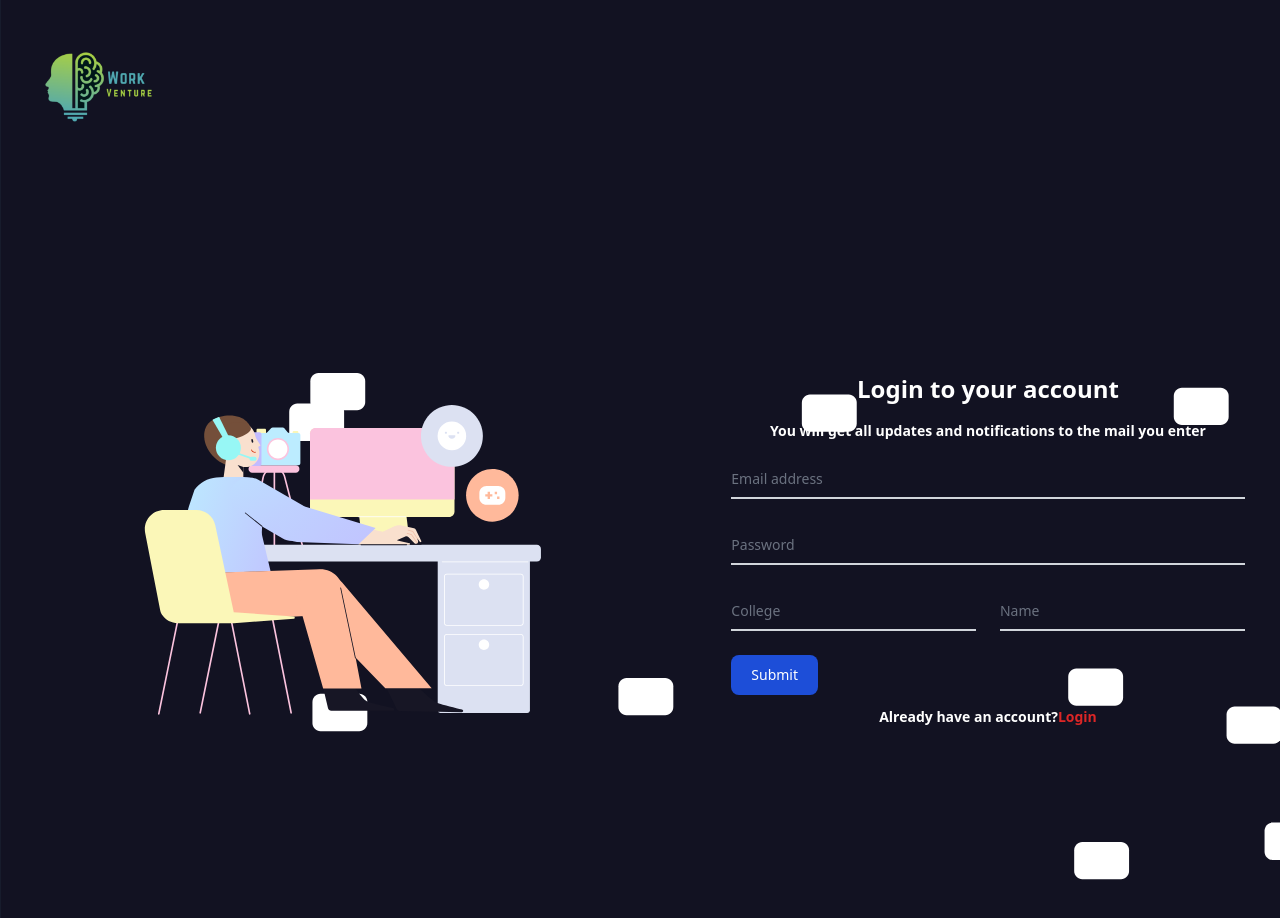
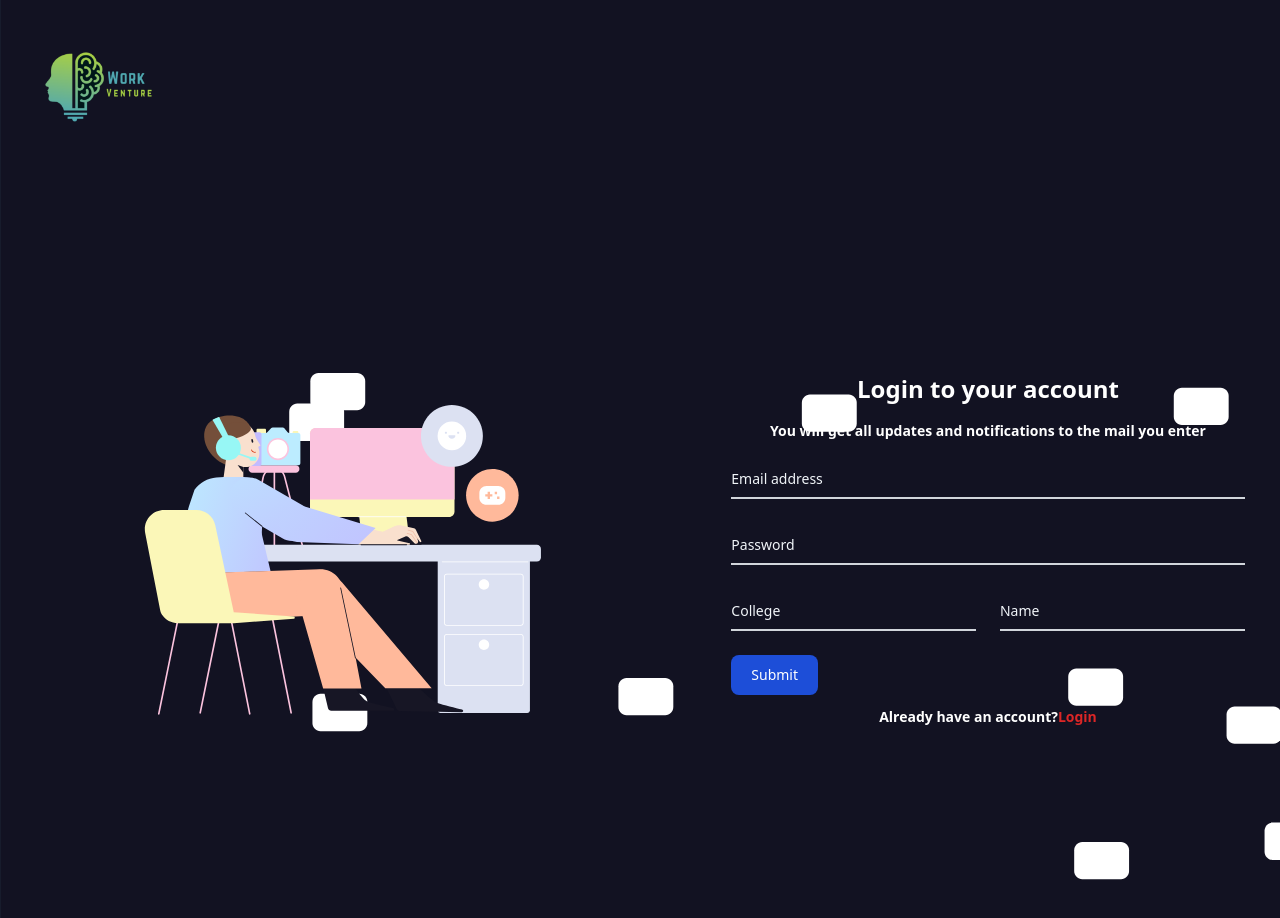
Before and after one commit to MVRKKSK/work-venture-frontend, a React (Create React App) app: page /signup in a window 1280 px wide. Shown: the top 918 px of the page. Built offline with nearby package versions, Linux system fonts and the light colour scheme; no server answers.

Commit message:
changed font colot

```diff
--- a/src/components/authentication/Login.jsx
+++ b/src/components/authentication/Login.jsx
@@ -59,7 +59,7 @@ const Login = () => {
                   <label for="floating_email" className="peer-focus:font-medium absolute text-sm dark:text-gray-500 dark:text-gray-400 duration-300 transform -translate-y-6 scale-75 top-3 -z-10 origin-[0] peer-focus:left-0 peer-focus:text-blue-600 peer-focus:text-blue-500 peer-placeholder-shown:scale-100 peer-placeholder-shown:translate-y-0 peer-focus:scale-75 peer-focus:-translate-y-6">Email address</label>
                 </div>
                 <div className="relative z-0 mb-6 w-full group">
-                  <input onChange={handleChange} type="password" name="password" id="floating_password" className="block py-2.5 px-0 w-full text-sm dark:text-gray-900 bg-transparent border-0 border-b-2 border-gray-300 appearance-none text-gray-500 border-gray-600 focus:border-blue-500 focus:outline-none focus:ring-0 focus:border-blue-600 peer" placeholder=" " required />
+                  <input onChange={handleChange} type="password" name="password" id="floating_password" className="block py-2.5 px-0 w-full text-sm dark:text-slate-100 bg-transparent border-0 border-b-2 border-gray-300 appearance-none text-gray-500 border-gray-600 focus:border-blue-500 focus:outline-none focus:ring-0 focus:border-blue-600 peer" placeholder=" " required />
                   <label for="floating_password" className="peer-focus:font-medium absolute text-sm dark:text-gray-500 dark:text-gray-400 duration-300 transform -translate-y-6 scale-75 top-3 -z-10 origin-[0] peer-focus:left-0 peer-focus:text-blue-600 peer-focus:text-blue-500 peer-placeholder-shown:scale-100 peer-placeholder-shown:translate-y-0 peer-focus:scale-75 peer-focus:-translate-y-6">Password</label>
                 </div>
                 <button type="submit" className="text-white bg-blue-700 hover:bg-blue-800 focus:ring-4 focus:outline-none focus:ring-blue-300 font-medium rounded-lg text-sm w-full sm:w-auto px-5 py-2.5 text-center bg-blue-600 hover:bg-blue-700 focus:ring-blue-800">Submit</button>
--- a/src/components/authentication/Signup.jsx
+++ b/src/components/authentication/Signup.jsx
@@ -57,20 +57,20 @@ const Signup = () => {
               <form onSubmit={handleSubmit}>
                 <div class="relative z-0 mb-6 w-full group">
                   <input type="email" onChange={handleChange} name="email" id="floating_email" class="block py-2.5 px-0 w-full text-sm text-gray-900 bg-transparent border-0 border-b-2 border-gray-300 appearance-none dark:text-white dark:border-gray-600 dark:focus:border-blue-500 focus:outline-none focus:ring-0 focus:border-blue-600 peer" placeholder=" " required />
-                  <label for="floating_email" class="peer-focus:font-medium absolute text-sm text-gray-500 dark:text-gray-400 duration-300 transform -translate-y-6 scale-75 top-3 -z-10 origin-[0] peer-focus:left-0 peer-focus:text-blue-600 peer-focus:dark:text-blue-500 peer-placeholder-shown:scale-100 peer-placeholder-shown:translate-y-0 peer-focus:scale-75 peer-focus:-translate-y-6">Email address</label>
+                  <label for="floating_email" class="peer-focus:font-medium absolute text-sm text-slate-100 dark:text-gray-400 duration-300 transform -translate-y-6 scale-75 top-3 -z-10 origin-[0] peer-focus:left-0 peer-focus:text-blue-600 peer-focus:dark:text-blue-500 peer-placeholder-shown:scale-100 peer-placeholder-shown:translate-y-0 peer-focus:scale-75 peer-focus:-translate-y-6">Email address</label>
                 </div>
                 <div class="relative z-0 mb-6 w-full group">
                   <input type="password" onChange={handleChange} name="password" id="floating_password" class="block py-2.5 px-0 w-full text-sm text-gray-900 bg-transparent border-0 border-b-2 border-gray-300 appearance-none dark:text-white dark:border-gray-600 dark:focus:border-blue-500 focus:outline-none focus:ring-0 focus:border-blue-600 peer" placeholder=" " required />
-                  <label for="floating_password" class="peer-focus:font-medium absolute text-sm text-gray-500 dark:text-gray-400 duration-300 transform -translate-y-6 scale-75 top-3 -z-10 origin-[0] peer-focus:left-0 peer-focus:text-blue-600 peer-focus:dark:text-blue-500 peer-placeholder-shown:scale-100 peer-placeholder-shown:translate-y-0 peer-focus:scale-75 peer-focus:-translate-y-6">Password</label>
+                  <label for="floating_password" class="peer-focus:font-medium absolute text-sm text-slate-100 dark:text-gray-400 duration-300 transform -translate-y-6 scale-75 top-3 -z-10 origin-[0] peer-focus:left-0 peer-focus:text-blue-600 peer-focus:dark:text-blue-500 peer-placeholder-shown:scale-100 peer-placeholder-shown:translate-y-0 peer-focus:scale-75 peer-focus:-translate-y-6">Password</label>
                 </div>
                 <div class="grid md:grid-cols-2 md:gap-6">
                   <div class="relative z-0 mb-6 w-full group">
                     <input type="text" onChange={handleChange} name="college" id="floating_first_name" class="block py-2.5 px-0 w-full text-sm text-gray-900 bg-transparent border-0 border-b-2 border-gray-300 appearance-none dark:text-white dark:border-gray-600 dark:focus:border-blue-500 focus:outline-none focus:ring-0 focus:border-blue-600 peer" placeholder=" " required />
-                    <label for="floating_first_name" class="peer-focus:font-medium absolute text-sm text-gray-500 dark:text-gray-400 duration-300 transform -translate-y-6 scale-75 top-3 -z-10 origin-[0] peer-focus:left-0 peer-focus:text-blue-600 peer-focus:dark:text-blue-500 peer-placeholder-shown:scale-100 peer-placeholder-shown:translate-y-0 peer-focus:scale-75 peer-focus:-translate-y-6">College</label>
+                    <label for="floating_first_name" class="peer-focus:font-medium absolute text-sm text-slate-100 dark:text-gray-400 duration-300 transform -translate-y-6 scale-75 top-3 -z-10 origin-[0] peer-focus:left-0 peer-focus:text-blue-600 peer-focus:dark:text-blue-500 peer-placeholder-shown:scale-100 peer-placeholder-shown:translate-y-0 peer-focus:scale-75 peer-focus:-translate-y-6">College</label>
                   </div>
                   <div class="relative z-0 mb-6 w-full group">
                     <input type="text" onChange={handleChange} name="name" id="floating_last_name" class="block py-2.5 px-0 w-full text-sm text-gray-900 bg-transparent border-0 border-b-2 border-gray-300 appearance-none dark:text-white dark:border-gray-600 dark:focus:border-blue-500 focus:outline-none focus:ring-0 focus:border-blue-600 peer" placeholder=" " required />
-                    <label for="floating_last_name" class="peer-focus:font-medium absolute text-sm text-gray-500 dark:text-gray-400 duration-300 transform -translate-y-6 scale-75 top-3 -z-10 origin-[0] peer-focus:left-0 peer-focus:text-blue-600 peer-focus:dark:text-blue-500 peer-placeholder-shown:scale-100 peer-placeholder-shown:translate-y-0 peer-focus:scale-75 peer-focus:-translate-y-6">Name</label>
+                    <label for="floating_last_name" class="peer-focus:font-medium absolute text-sm text-slate-100 dark:text-gray-400 duration-300 transform -translate-y-6 scale-75 top-3 -z-10 origin-[0] peer-focus:left-0 peer-focus:text-blue-600 peer-focus:dark:text-blue-500 peer-placeholder-shown:scale-100 peer-placeholder-shown:translate-y-0 peer-focus:scale-75 peer-focus:-translate-y-6">Name</label>
                   </div>
                 </div>
                 <button type="submit" class="text-white bg-blue-700 hover:bg-blue-800 focus:ring-4 focus:outline-none focus:ring-blue-300 font-medium rounded-lg text-sm w-full sm:w-auto px-5 py-2.5 text-center dark:bg-blue-600 dark:hover:bg-blue-700 dark:focus:ring-blue-800">Submit</button>
--- a/src/components/home/Main.jsx
+++ b/src/components/home/Main.jsx
@@ -4,7 +4,7 @@ import logo from "./navbar/logo.png"
 export const Main = () => {
     return (
         <>
-            <section className="dark:bg-gray-800 dark:text-gray-500">
+            <section className="dark:bg-gray-800 dark:text-slate-100">
                 <div className="container px-6 py-12 mx-auto">
                     <div className="grid items-center gap-4 xl:grid-cols-5">
                         <div className="max-w-2xl mx-auto my-8 space-y-4 text-center xl:col-span-2 xl:text-left">
@@ -63,7 +63,7 @@ export const Main = () => {
                     </div>
                 </div>
             </section>
-            <section className="dark:bg-gray-800 dark:text-gray-500">
+            <section className="dark:bg-gray-800 dark:text-slate-100">
                 <div className="container max-w-5xl px-4 py-12 mx-auto">
                     <div className="grid gap-4 mx-4 sm:grid-cols-12">
                         <div className="col-span-12 sm:col-span-3">
--- a/src/components/profile/Profile.jsx
+++ b/src/components/profile/Profile.jsx
@@ -95,12 +95,12 @@ export const Profile = () => {
                     </div>
 
                     <div class="mt-20 text-center border-b pb-12">
-                        <h1 class="text-4xl font-medium dark:text-gray-500">{userdetails.name} <span class="font-light text-gray-500"></span></h1>
-                        <p class="font-light text-gray-600 mt-3">{userdetails.email}</p>
+                        <h1 class="text-4xl font-medium dark:text-slate-100">{userdetails.name} <span class="font-light text-slate-100"></span></h1>
+                        <p class="font-light text-slate-100 mt-3">{userdetails.email}</p>
                         <button onClick={handleLogout} class="font-bold text-white text-md">log out</button>
 
-                        <p class="mt-8 text-gray-500"></p>
-                        <p class="mt-2 text-gray-500">{userdetails.college}</p>
+                        <p class="mt-8 text-slate-100"></p>
+                        <p class="mt-2 text-slate-100">{userdetails.college}</p>
 
 
                     </div>
--- a/src/components/work/Work.jsx
+++ b/src/components/work/Work.jsx
@@ -54,7 +54,7 @@ export const Work = () => {
 			{workdata.map((work, index) => {
 				// console.log(work.image)
 				return (
-					<div key = {index} className="bg-gray-800 dark::text-gray-500 pb-8">
+					<div key = {index} className="bg-gray-800 dark:text-slate-100 pb-8">
 						<div className="container grid grid-cols-12 mx-auto bg-gray-900">
 							<div className="bg-no-repeat object-cover bg-gray-700 col-span-full lg:col-span-4" style={{ "backgroundImage": `url(${work.image})`, "backgroundPosition": "center", "backgroundBlendMode": "multiply", "backgroundSize": "cover" }}></div>
 							<div className="flex flex-col p-6 col-span-full row-span-full lg:col-span-8 lg:p-10">
--- a/src/config.js
+++ b/src/config.js
@@ -1,2 +1,2 @@
-export const API = "http://localhost:8000/api";
+export const API = "https://work-venture-backend.herokuapp.com/api";
 // https://work-venture-backend.herokuapp.com/api
```
